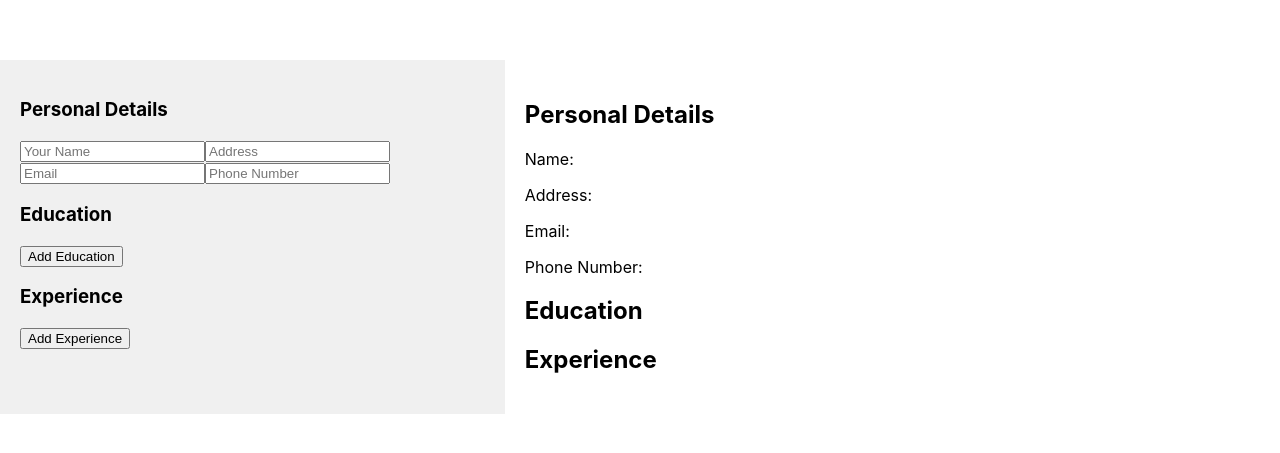
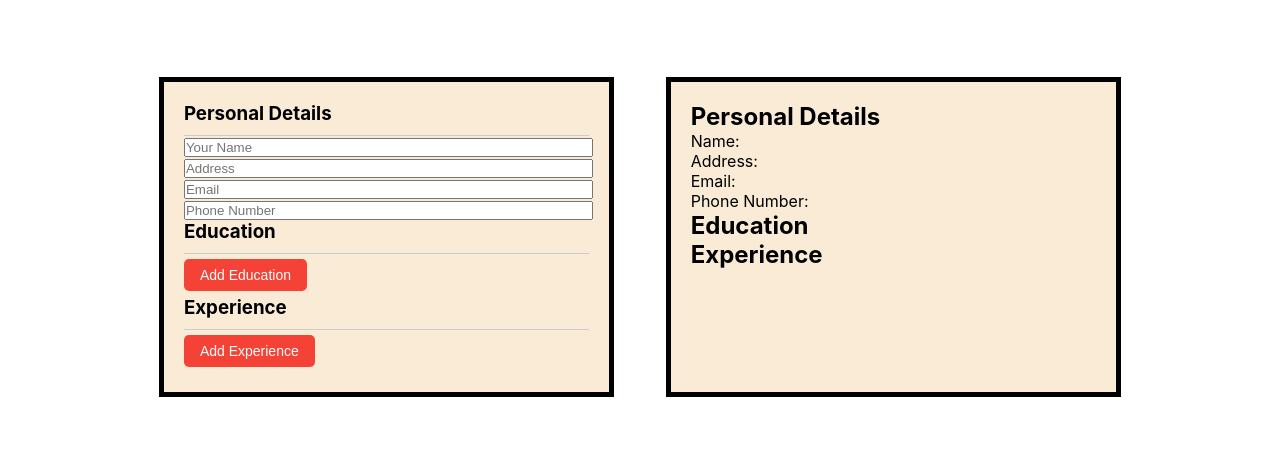
Before and after one commit to ShawnEdgell/CV-Application, a React (Vite) app: page / in a window 1280 px wide. Shown: the part 163-616 px from the top of the page. Built offline with nearby package versions, Linux system fonts and the light colour scheme; the HTML template or start-up script is replaced by a standard one.

Commit message:
added basic styling for better visualization

```diff
--- a/src/App.css
+++ b/src/App.css
@@ -1,16 +1,57 @@
+* {
+  margin: 0;
+  padding: 0;
+}
+
+body {
+  display: flex;
+  align-items: center;
+  justify-content: center;
+}
+
 .cv-app {
+  display: flex;
+  justify-content: space-around;
+}
+
+.left-side, .right-side {
+  width: 40%;
+  display: flex;
+  flex-direction: column;
+  padding: 20px;
+  background-color: antiquewhite;
+  border: 5px solid black;
+}
+
+h3 {
+  margin: 0;
+  padding-bottom: 10px;
+  border-bottom: 1px solid #ccc;
+}
+
+input[type="text"], textarea {
+  width: 100%;
+}
+
+.education-dates, .experience-dates {
   display: flex;
   justify-content: space-between;
 }
 
-.left-side {
-  flex: 1; /* Takes up 50% of the available space */
-  padding: 20px;
-  background-color: #f0f0f0;
+button {
+  background-color: #f44336;
+  color: white;
+  border: none;
+  padding: 8px 16px;
+  text-align: center;
+  text-decoration: none;
+  display: inline-block;
+  font-size: 14px;
+  margin: 5px 0;
+  border-radius: 5px;
+  cursor: pointer;
 }
 
-.right-side {
-  flex: 1; /* Takes up 50% of the available space */
-  padding: 20px;
-  background-color: #ffffff;
+button:hover {
+  background-color: #d32f2f;
 }
--- a/src/App.jsx
+++ b/src/App.jsx
@@ -266,6 +266,7 @@ function App() {
               <div className="description">
                 <h4>Description</h4>
                 <p>{experience.description}</p>
+                <br></br>
               </div>
             )}
           </div>
```
